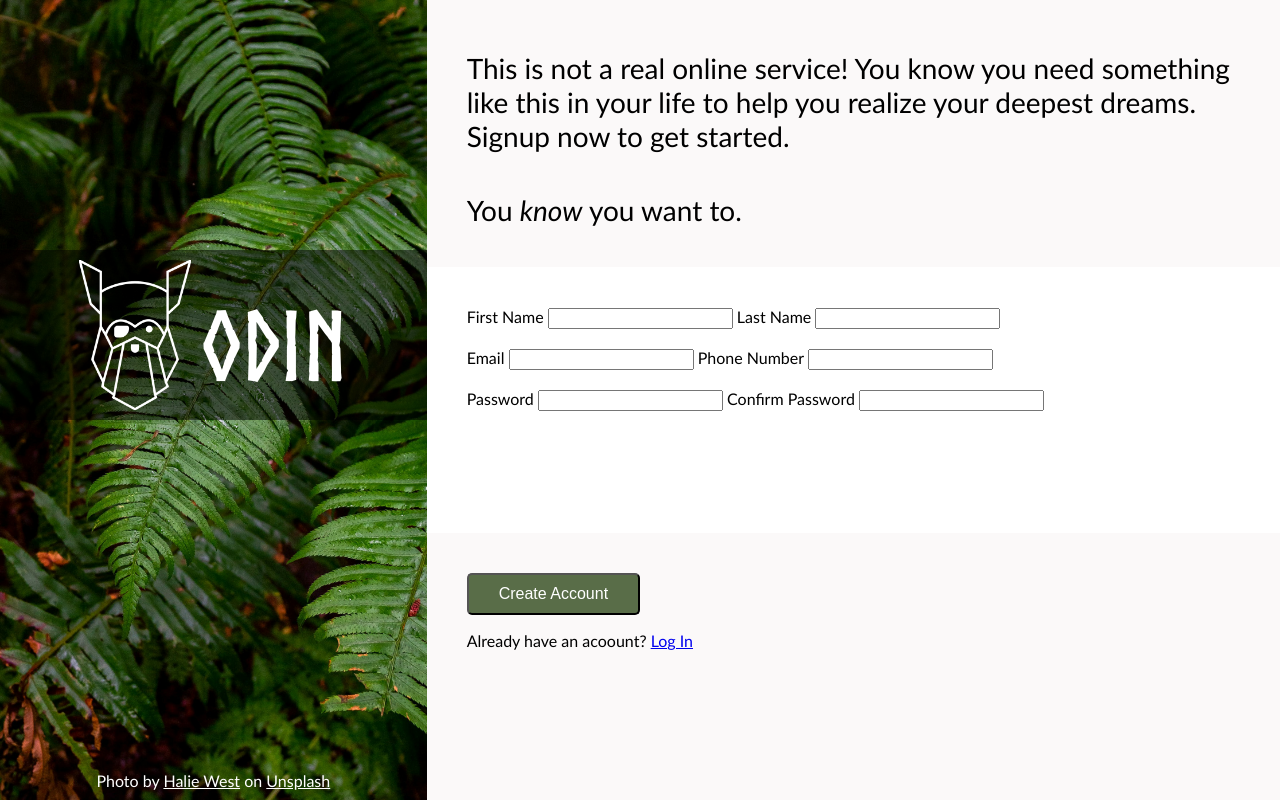
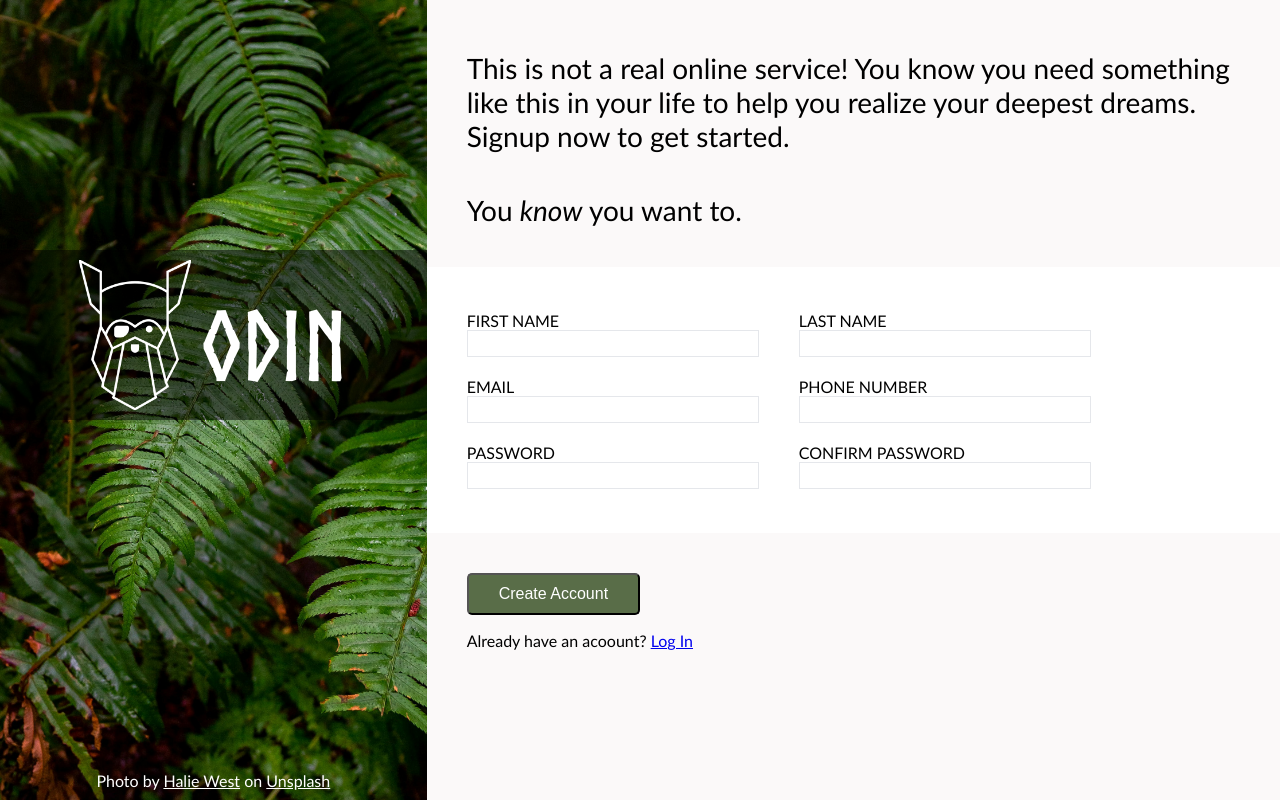
Before and after one commit to theBaffo/odin-project-signup-form, a plain HTML site: page index.html in a window 1280 px wide. Drawn offline with Linux system fonts and the light colour scheme.

Commit message:
Style form

```diff
--- a/index.html
+++ b/index.html
@@ -28,20 +28,38 @@
 
         <div id="signup-form">
             <form id="create-account-form" method="post" action="#">
-                <label for="first-name">First Name</label>
-                <input type="text" name="first-name" />
-                <label for="last-name">Last Name</label>
-                <input type="text" name="last-name" />
-                <br><br>
-                <label for="email">Email</label>
-                <input type="email" name="email" />
-                <label for="phone-number">Phone Number</label>
-                <input type="text" name="phone-number" />
-                <br><br>
-                <label for="password">Password</label>
-                <input type="password" name="password" />
-                <label for="confirm-password">Confirm Password</label>
-                <input type="password" name="confirm-password" />
+                <div class="create-account-form-row">
+                    <div class="create-account-form-col">
+                        <label class="form-label" for="first-name">First Name</label>
+                        <input class="form-input" type="text" name="first-name" required>
+                    </div>
+                    <div class="create-account-form-col">
+                        <label class="form-label" for="last-name">Last Name</label>
+                        <input class="form-input" type="text" name="last-name" required>
+                    </div>
+                </div>
+
+                <div class="create-account-form-row">
+                    <div class="create-account-form-col">
+                        <label class="form-label" for="email">Email</label>
+                        <input class="form-input" type="email" name="email" required>
+                    </div>
+                    <div class="create-account-form-col">
+                        <label class="form-label" for="phone-number">Phone Number</label>
+                        <input class="form-input" type="text" name="phone-number" required>
+                    </div>
+                </div>
+
+                <div class="create-account-form-row">
+                    <div class="create-account-form-col">
+                        <label class="form-label" for="password">Password</label>
+                        <input class="form-input" type="password" name="password" required>
+                    </div>
+                    <div class="create-account-form-col">
+                        <label class="form-label" for="confirm-password">Confirm Password</label>
+                        <input class="form-input" type="password" name="confirm-password" required>
+                    </div>
+                </div>
             </form>
         </div>
 
@@ -50,5 +68,7 @@
             <p id="go-to-login-text">Already have an acoount? <a href="#">Log In</a></p>
         </div>
     </div>
+
+    <script src="index.js"></script>
 </body>
 </html>
--- /dev/null
+++ b/index.js
@@ -0,0 +1,15 @@
+// Password validation
+// TODO
+
+// Add error class when form fields are invalid
+const inputs = document.querySelectorAll("input.form-input");
+
+inputs.forEach(input => {
+  input.addEventListener(
+    "invalid",
+    event => {
+      input.classList.add("error");
+    },
+    false
+  );
+});
--- a/style.css
+++ b/style.css
@@ -76,6 +76,45 @@ body {
 
 #signup-form {
     flex: 1;
+    display: flex;
+    align-items: center;
+}
+
+#create-account-form {
+    display: flex;
+    gap: 20px;
+    flex-direction: column;
+}
+
+.create-account-form-row {
+    display: flex;
+    flex-direction: row;
+    gap: 40px;
+}
+
+.create-account-form-col {
+    display: flex;
+    flex-direction: column;
+}
+
+.form-label {
+    text-transform: uppercase;
+    width: 280px;
+}
+
+.form-input {
+    border: 1px solid #E5E7EB;
+    padding: 5px;
+    width: 280px;
+}
+
+.form-input:focus {
+    border: 1px solid blue;
+    box-shadow: 5px 5px #fbf9f9;
+}
+
+.form-input.error {
+    border: 1px solid red;
 }
 
 #create-account-button {
```
